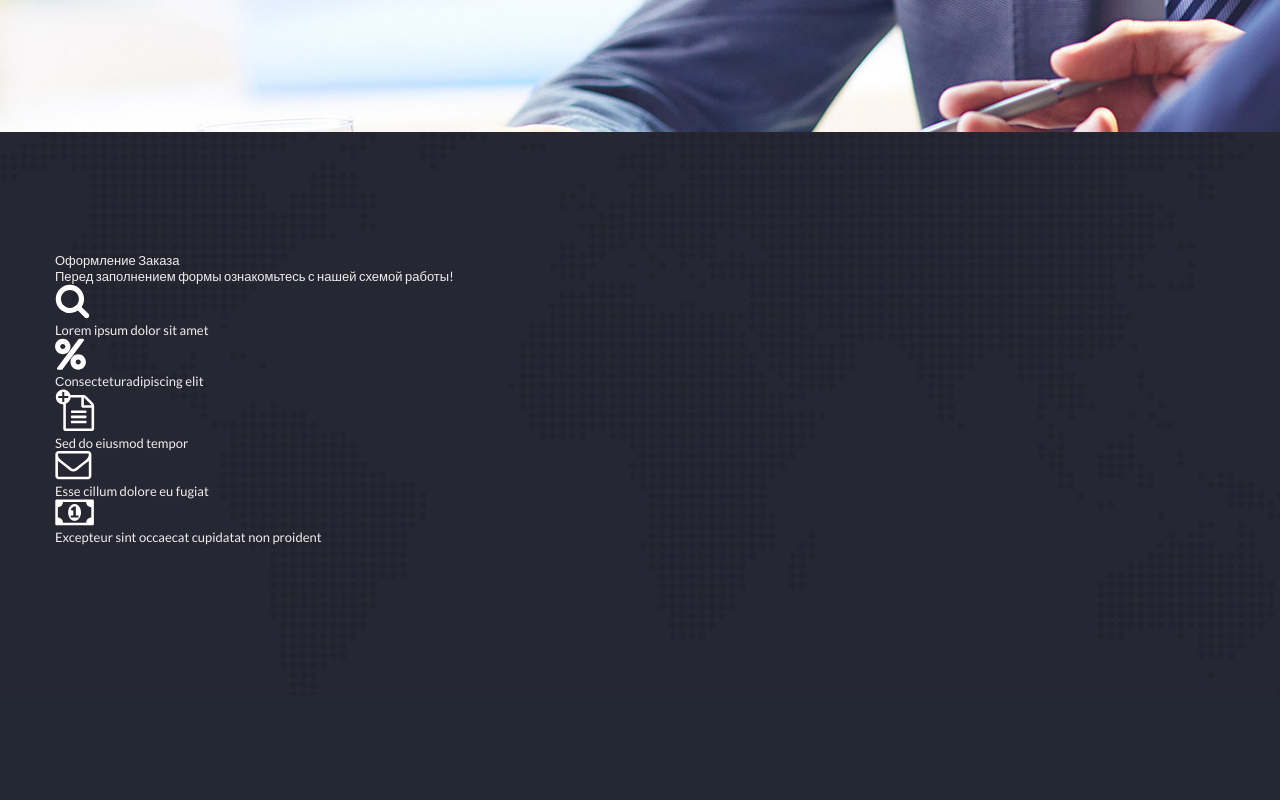
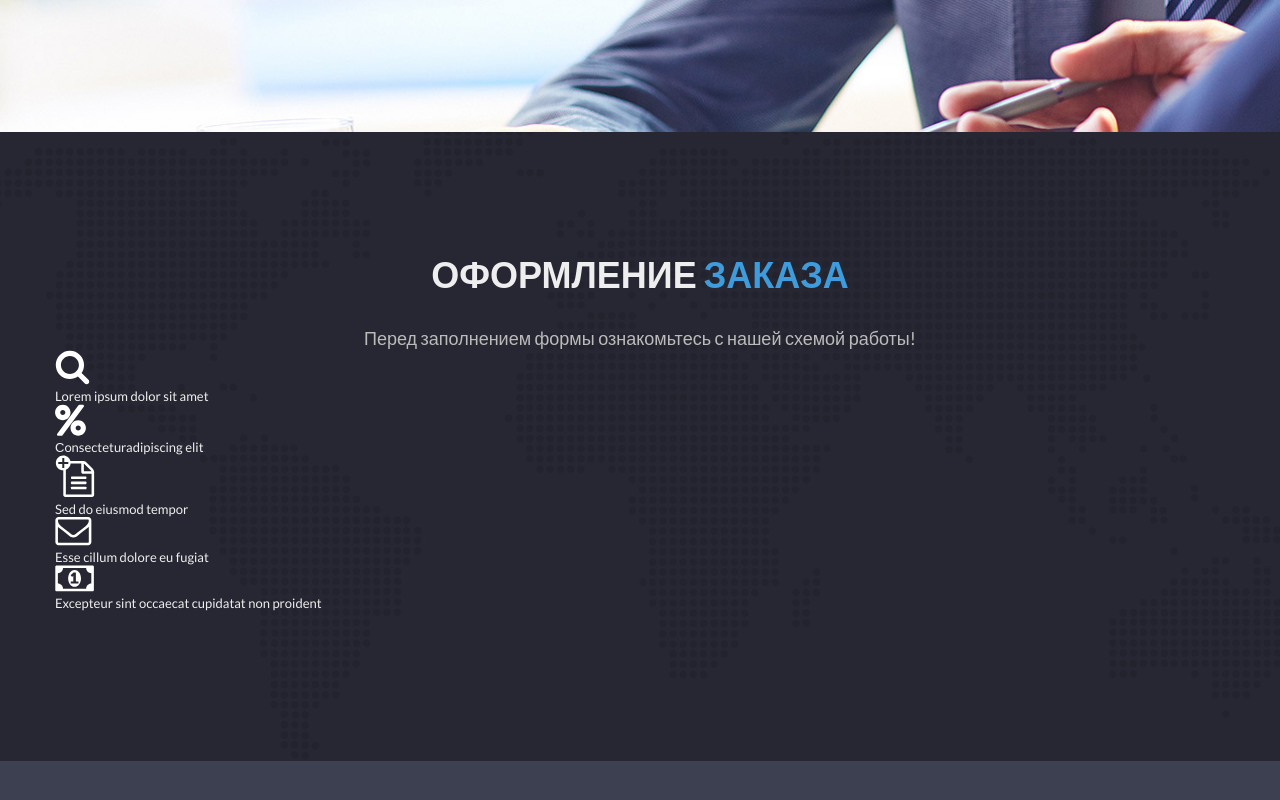
Before and after one commit to devkucherov/employcity, a plain HTML site: page index.html in a window 1280 px wide. Shown: the part 712-1512 px from the top of the page. Before the commit the page ends 1487 px from the top, so only its background shows below. Drawn offline with Linux system fonts and the light colour scheme.

Commit message:
поправить фоновые цвета в блоках

```diff
--- a/index.html
+++ b/index.html
@@ -73,7 +73,7 @@
       <section class="order">
         <div class="container">
           <h2 class="order__title">Оформление <span>Заказа</span></h2>
-          <p class="order__text">
+          <p class="order__subtitle">
             Перед заполнением формы ознакомьтесь с нашей схемой работы!
           </p>
           <div class="order__work-scheme work-scheme">
--- a/scss/base/_base.scss
+++ b/scss/base/_base.scss
@@ -1,6 +1,6 @@
 body {
   font-family: 'Lato', sans-serif;
-  background: $dark;
+  background-color: $footer-bg;
   color: $white;
   font-size: 13px;
 }
--- a/scss/blocks/_hero.scss
+++ b/scss/blocks/_hero.scss
@@ -1,7 +1,6 @@
 .hero {
-  // position: relative;
-  // z-index: 1;
-  background: url(./../img/hero-bg.jpg);
+  background-image: url(./../img/hero-bg.jpg);
+  background-color: $white;
   background-position: center;
   background-repeat: no-repeat;
   background-size: cover;
--- a/scss/blocks/_order.scss
+++ b/scss/blocks/_order.scss
@@ -1,5 +1,5 @@
 .order {
-  background-color: $footer-bg;
+
   background-image: url(../img/order-bg.jpg);
   background-size: cover;
   background-repeat: no-repeat;
@@ -7,3 +7,21 @@
   padding-top: 120px;
   padding-bottom: 150px;
 }
+
+.order__title {
+  font-size: 36px;
+  font-weight: 800;
+  text-transform: uppercase;
+  text-align: center;
+  margin-bottom: 30px;
+
+  span {
+    color: $accent;
+  }
+}
+
+.order__subtitle {
+  color: $gray;
+  font-size: 18px;
+  text-align: center;
+}
```
Also changed, not shown: css/main.css, css/main.min.css.
